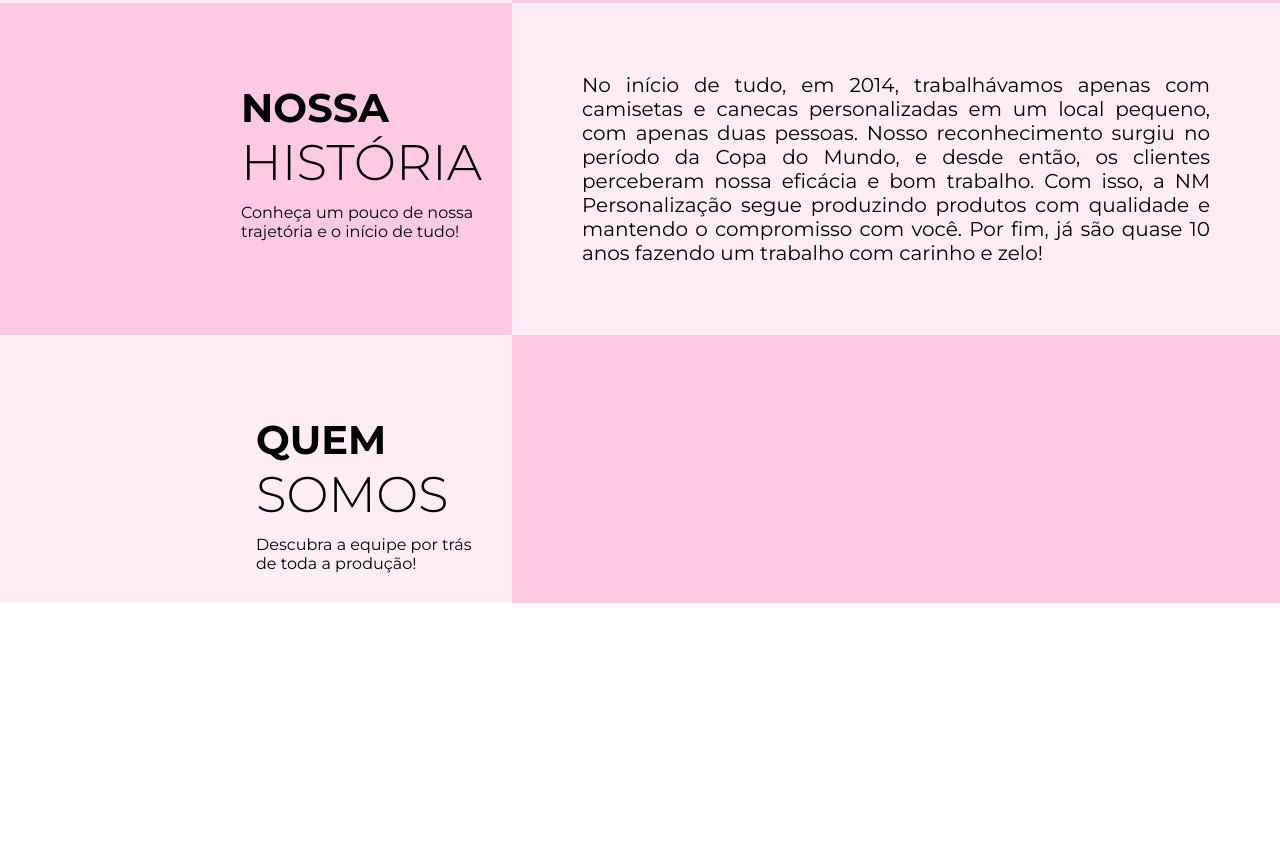
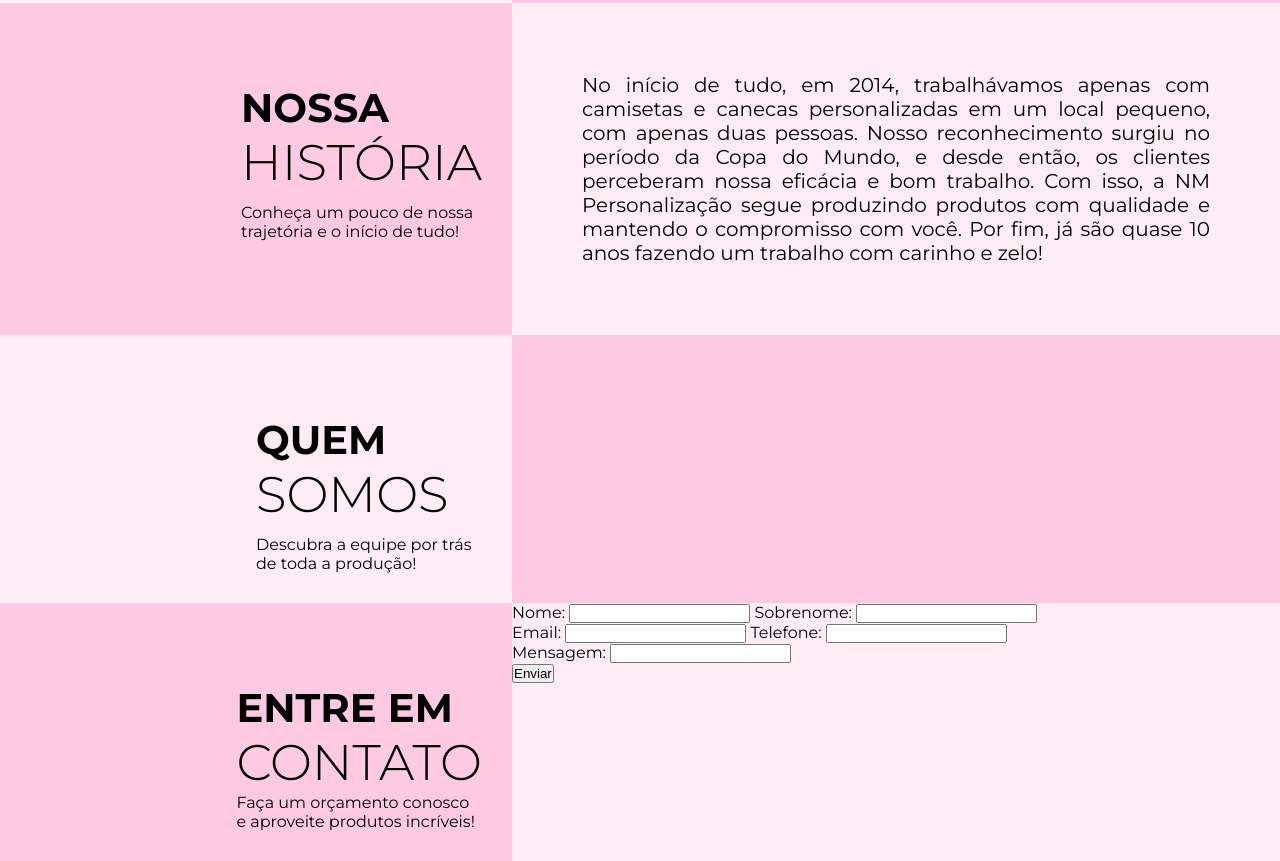
Before and after one commit to gabrielrosa09/NM_Personalizacao, a plain HTML site: page index.html in a window 1280 px wide. Shown: the part 965-1826 px from the top of the page. Before the commit the page ends 1568 px from the top, so only its background shows below. Drawn offline with Linux system fonts and the light colour scheme.

Commit message:
update form

```diff
--- a/index.html
+++ b/index.html
@@ -4,7 +4,6 @@
     <meta charset="UTF-8">
     <meta name="viewport" content="width=device-width, initial-scale=1.0">
     <link rel="stylesheet" type="text/css" href="styles/style.css" media="screen" />
-    <script src="js/scripts.js"></script>
     <title>NM Personalização</title>
 </head>
 
@@ -94,6 +93,30 @@
         </div>
     </section>
 
+    <section class="contato">
+        <div class="lado-esquerdo-contato">
+            <div class="contato-le"></div>
+            <div class="contato-ld">
+                <h2>ENTRE EM</h2>
+                <h1>CONTATO</h1>
+                <p>Faça um orçamento conosco e aproveite produtos incríveis!</p>
+            </div>
+        </div>
+        <div class="lado-direito-contato">
+            <form action="/action_page.html" target="_self">
+                <label for="fname">Nome:</label>
+                <input type="text" id="fname" name="fname">
+                <label for="fsobrenome">Sobrenome:</label>
+                <input type="text" id="fsobrenome" name="fsobrenome"><br/>
+                <label for="femail">Email:</label>
+                <input type="email" id="femail" name="femail">
+                <label for="ftel">Telefone:</label>
+                <input type="tel" id="ftel" name="ftel"><br/>
+                <label for="fmessage">Mensagem:</label>
+                <input type="text" id="fmessage" name="fmessage"><br/>
+                <input type="submit" value="Enviar">
+            </form>
+    </section>
 
 </body>
 </html>
--- a/styles/style.css
+++ b/styles/style.css
@@ -211,3 +211,61 @@ nav {
     width: 60%;
     background-color: rgb(253, 201, 227);
 }
+
+.contato {
+    display: flex;
+    font-family: 'Montserrat', sans-serif;
+}
+
+.lado-esquerdo-contato {
+    width: 40%;
+    background-color:  rgb(253, 201, 227);
+    display: flex;
+}
+
+.contato-le {
+    width: 50%;
+}
+
+.contato-ld {
+    width: 50%;
+    padding: 30px;
+}
+
+.contato-ld h1 {
+    font-size: 50px;
+    font-weight: 300;
+}
+
+.contato-ld h2 {
+    padding-top: 50px;
+    font-size: 40px;
+}
+
+.lado-direito-contato {
+    width: 60%;
+    background-color:rgb(255, 237, 246);
+}
+
+.text-success {
+    text-align: center;
+    margin-top: 30px;
+    font-family: 'Montserrat', sans-serif;
+}
+
+.text-success h2{
+    font-weight: 400;
+    padding-top: 10px;
+    padding-bottom: 30px;
+}
+
+.text-success a {
+    text-decoration: none;
+}
+
+.success img {
+    padding-top: 5%;
+    width: 20%;
+    margin: 0 auto;
+    display: block;
+}
```
Also changed, not shown: action_page.html (added, +19 -0 lines), images/yes.png (added).
